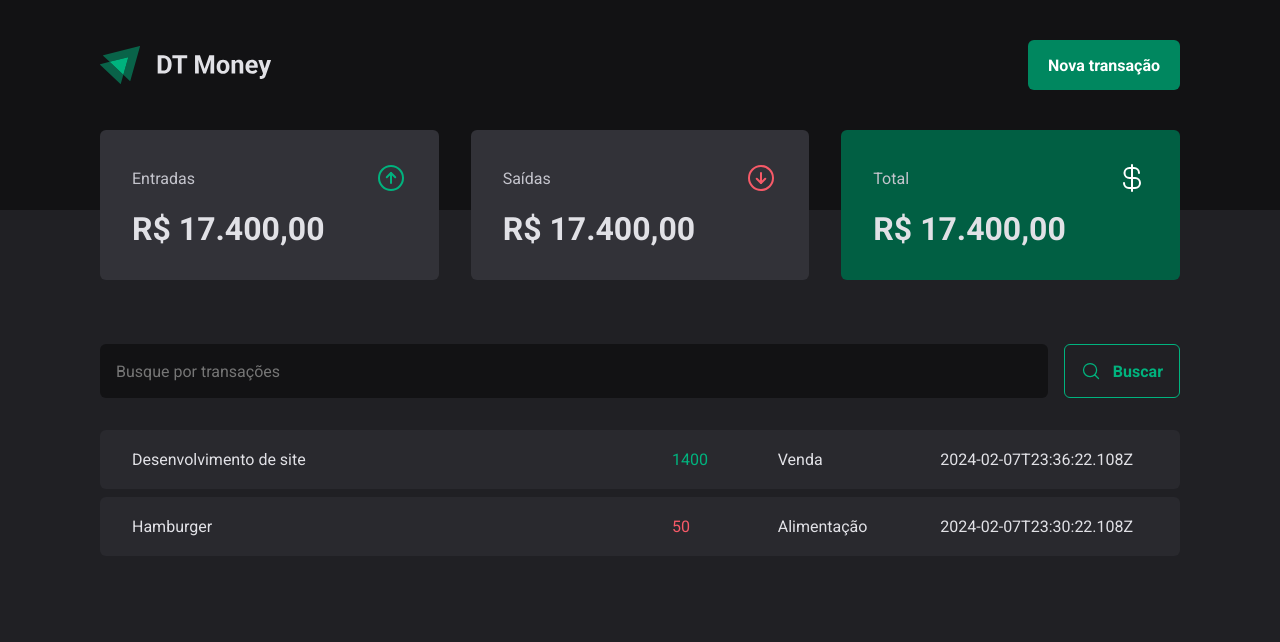
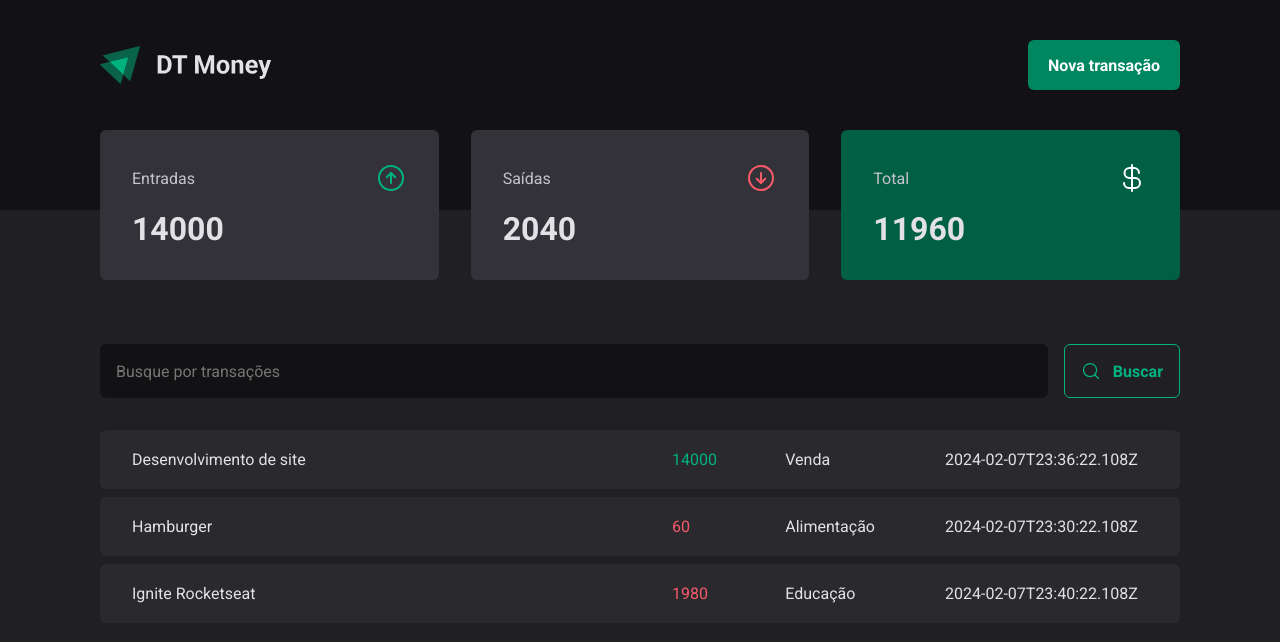
Before and after one commit to bruno-castilho/03-dt-money, a React (Vite) app: page / in a window 1280 px wide. Shown: the top 642 px of the page. Built offline with nearby package versions, Linux system fonts and the light colour scheme; data requests are answered from the project's data file.

Commit message:
calculating transaction summary

```diff
--- a/server.json
+++ b/server.json
@@ -5,7 +5,7 @@
             "descriptions": "Desenvolvimento de site",
             "type": "income",
             "category": "Venda",
-            "price": 1400,
+            "price": 14000,
             "createdAt": "2024-02-07T23:36:22.108Z"
         },
         {
@@ -13,8 +13,16 @@
             "descriptions": "Hamburger",
             "type": "outcome",
             "category": "Alimentação",
-            "price": 50,
+            "price": 60,
             "createdAt": "2024-02-07T23:30:22.108Z"
+        },
+        {
+            "id": 3,
+            "descriptions": "Ignite Rocketseat",
+            "type": "outcome",
+            "category": "Educação",
+            "price": 1980,
+            "createdAt": "2024-02-07T23:40:22.108Z"
         }
     ]
 }
--- a/src/components/Summary/index.tsx
+++ b/src/components/Summary/index.tsx
@@ -1,7 +1,30 @@
 import { ArrowCircleDown, ArrowCircleUp, CurrencyDollar } from 'phosphor-react'
 import { SummaryCard, SummaryContainer } from './styles'
+import { useContext } from 'react'
+import { TransactionsContext } from '../../contexts/TransactionsContext'
 
 export function Summary() {
+  const { transactions } = useContext(TransactionsContext)
+
+  const summary = transactions.reduce(
+    (acc, transaction) => {
+      if (transaction.type === 'income') {
+        acc.income += transaction.price
+        acc.total += transaction.price
+      } else {
+        acc.outcome += transaction.price
+        acc.total -= transaction.price
+      }
+
+      return acc
+    },
+    {
+      income: 0,
+      outcome: 0,
+      total: 0,
+    },
+  )
+
   return (
     <SummaryContainer>
       <SummaryCard>
@@ -10,7 +33,7 @@
           <ArrowCircleUp size={32} color="#00b37e" />
         </header>
 
-        <strong> R$ 17.400,00</strong>
+        <strong> {summary.income}</strong>
       </SummaryCard>
 
       <SummaryCard>
@@ -19,7 +42,7 @@
           <ArrowCircleDown size={32} color="#f75a68" />
         </header>
 
-        <strong> R$ 17.400,00</strong>
+        <strong> {summary.outcome}</strong>
       </SummaryCard>
 
       <SummaryCard variant="green">
@@ -28,7 +51,7 @@
           <CurrencyDollar size={32} color="#fff" />
         </header>
 
-        <strong> R$ 17.400,00</strong>
+        <strong> {summary.total}</strong>
       </SummaryCard>
     </SummaryContainer>
   )
```
